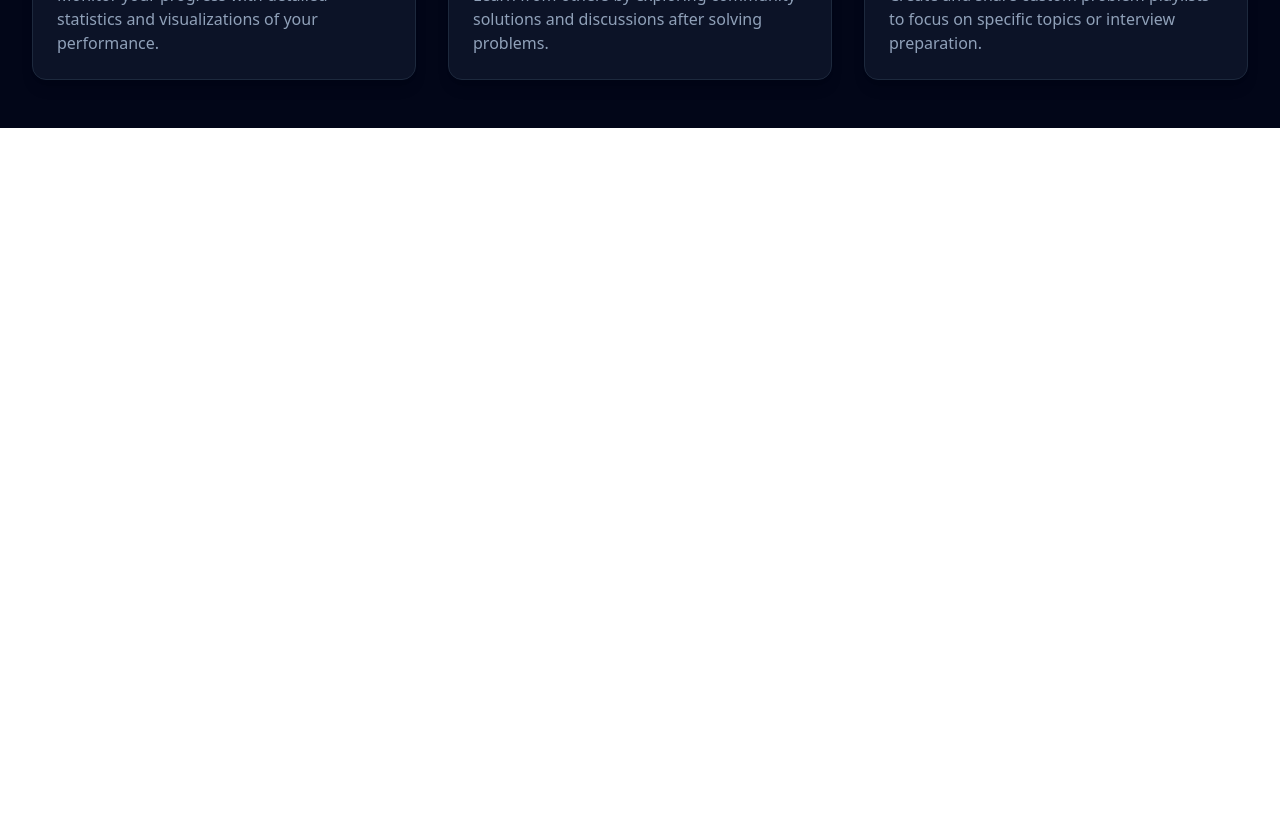
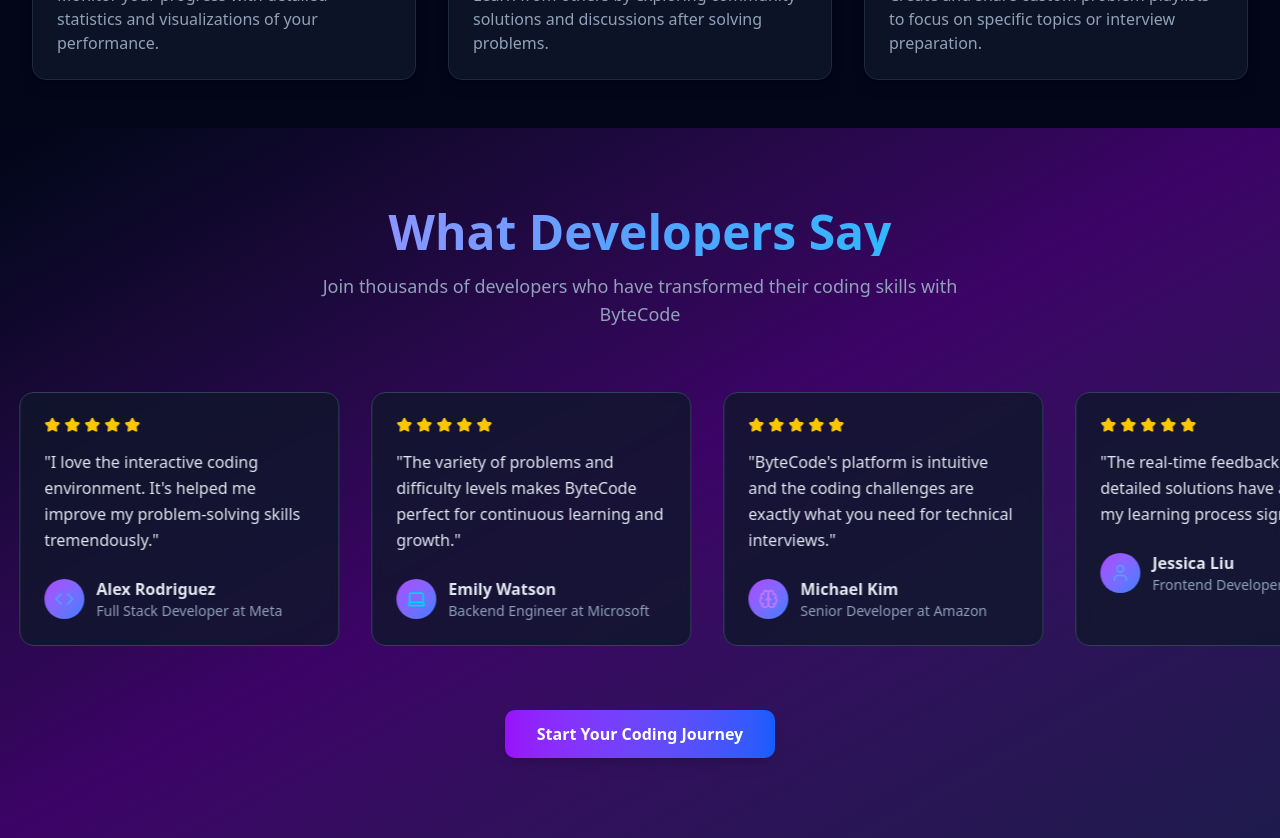
Before and after one commit to Kevin-Rozario/byte-code, a React (Vite) app in the folder frontend/: page / in a window 1280 px wide. Shown: the part 1280-2118 px from the top of the page. Before the commit the page ends 1408 px from the top, so only its background shows below. Built offline with nearby package versions, Linux system fonts and the light colour scheme.

Commit message:
feat: add TestimonialsSection component with animated scrolling testimonials to enhance user engagement on HomePage

```diff
--- /dev/null
+++ b/frontend/src/blocks/TestimonialsSection.tsx
@@ -0,0 +1,173 @@
+import React from "react";
+import { motion } from "framer-motion";
+import { Star, User, Code, Laptop, Brain } from "lucide-react";
+
+interface Testimonial {
+  id: number;
+  name: string;
+  role: string;
+  company: string;
+  content: string;
+  rating: number;
+  avatar: React.ReactNode;
+}
+
+const testimonials: Testimonial[] = [
+  {
+    id: 1,
+    name: "Sarah Chen",
+    role: "Software Engineer",
+    company: "Google",
+    content:
+      "ByteCode has transformed my coding interview preparation. The problems are well-structured and the explanations are crystal clear.",
+    rating: 5,
+    avatar: <User className="text-purple-400" size={20} />,
+  },
+  {
+    id: 2,
+    name: "Alex Rodriguez",
+    role: "Full Stack Developer",
+    company: "Meta",
+    content:
+      "I love the interactive coding environment. It's helped me improve my problem-solving skills tremendously.",
+    rating: 5,
+    avatar: <Code className="text-blue-400" size={20} />,
+  },
+  {
+    id: 3,
+    name: "Emily Watson",
+    role: "Backend Engineer",
+    company: "Microsoft",
+    content:
+      "The variety of problems and difficulty levels makes ByteCode perfect for continuous learning and growth.",
+    rating: 5,
+    avatar: <Laptop className="text-cyan-400" size={20} />,
+  },
+  {
+    id: 4,
+    name: "Michael Kim",
+    role: "Senior Developer",
+    company: "Amazon",
+    content:
+      "ByteCode's platform is intuitive and the coding challenges are exactly what you need for technical interviews.",
+    rating: 5,
+    avatar: <Brain className="text-purple-400" size={20} />,
+  },
+  {
+    id: 5,
+    name: "Jessica Liu",
+    role: "Frontend Developer",
+    company: "Apple",
+    content:
+      "The real-time feedback and detailed solutions have accelerated my learning process significantly.",
+    rating: 5,
+    avatar: <User className="text-blue-400" size={20} />,
+  },
+  {
+    id: 6,
+    name: "David Thompson",
+    role: "DevOps Engineer",
+    company: "Netflix",
+    content:
+      "Outstanding platform with challenging problems that mirror real-world scenarios perfectly.",
+    rating: 5,
+    avatar: <Code className="text-cyan-400" size={20} />,
+  },
+];
+
+const TestimonialCard: React.FC<{ testimonial: Testimonial }> = ({
+  testimonial,
+}) => {
+  return (
+    <div className="flex-shrink-0 w-80 mx-4">
+      <div className="bg-slate-900/80 backdrop-blur-sm border border-slate-700 rounded-xl p-6 h-full">
+        {/* Rating Stars */}
+        <div className="flex gap-1 mb-4">
+          {[...Array(testimonial.rating)].map((_, i) => (
+            <Star
+              key={i}
+              className="text-yellow-400 fill-yellow-400"
+              size={16}
+            />
+          ))}
+        </div>
+
+        {/* Content */}
+        <p className="text-slate-200 mb-6 leading-relaxed">
+          "{testimonial.content}"
+        </p>
+
+        {/* User Info */}
+        <div className="flex items-center gap-3">
+          <div className="w-10 h-10 bg-gradient-to-br from-purple-500 to-blue-500 rounded-full flex items-center justify-center">
+            {testimonial.avatar}
+          </div>
+          <div>
+            <h4 className="text-slate-200 font-semibold">{testimonial.name}</h4>
+            <p className="text-slate-400 text-sm">
+              {testimonial.role} at {testimonial.company}
+            </p>
+          </div>
+        </div>
+      </div>
+    </div>
+  );
+};
+
+const TestimonialsSection: React.FC = () => {
+  const duplicatedTestimonials = [...testimonials, ...testimonials];
+
+  return (
+    <section className="py-20 bg-gradient-to-br from-slate-950 via-purple-950 to-indigo-950 overflow-hidden">
+      <div className="container mx-auto px-6">
+        {/* Section Header */}
+        <div className="text-center mb-16">
+          <h2 className="text-4xl md:text-5xl font-bold bg-gradient-to-r from-purple-400 via-blue-400 to-cyan-400 bg-clip-text text-transparent mb-4">
+            What Developers Say
+          </h2>
+          <p className="text-slate-400 text-lg max-w-2xl mx-auto">
+            Join thousands of developers who have transformed their coding
+            skills with ByteCode
+          </p>
+        </div>
+
+        {/* Scrolling Testimonials */}
+        <div className="relative">
+          <motion.div
+            className="flex"
+            animate={{
+              x: [0, -1920], // Move by the width of 6 cards (320px each)
+            }}
+            transition={{
+              x: {
+                repeat: Infinity,
+                repeatType: "loop",
+                duration: 30,
+                ease: "linear",
+              },
+            }}
+          >
+            {duplicatedTestimonials.map((testimonial, index) => (
+              <TestimonialCard
+                key={`${testimonial.id}-${index}`}
+                testimonial={testimonial}
+              />
+            ))}
+          </motion.div>
+        </div>
+
+        <div className="text-center mt-16">
+          <motion.button
+            className="bg-gradient-to-r from-purple-600 to-blue-600 hover:from-purple-500 hover:to-cyan-500 text-white font-semibold px-8 py-3 rounded-lg transition-all duration-300 shadow-lg hover:shadow-purple-500/25"
+            whileHover={{ scale: 1.05 }}
+            whileTap={{ scale: 0.95 }}
+          >
+            Start Your Coding Journey
+          </motion.button>
+        </div>
+      </div>
+    </section>
+  );
+};
+
+export default TestimonialsSection;
--- a/frontend/src/pages/HomePage.tsx
+++ b/frontend/src/pages/HomePage.tsx
@@ -1,12 +1,14 @@
 import React from "react";
 import HeroSection from "@/blocks/HeroSection";
 import FeatureSection from "@/blocks/FeaturesSection";
+import TestimonialsSection from "@/blocks/TestimonialsSection";
 
 const HomePage = () => {
   return (
     <>
       <HeroSection />
       <FeatureSection />
+      <TestimonialsSection />
     </>
   );
 };
```
